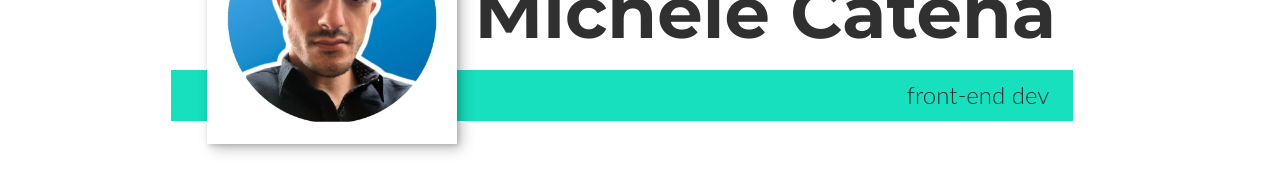
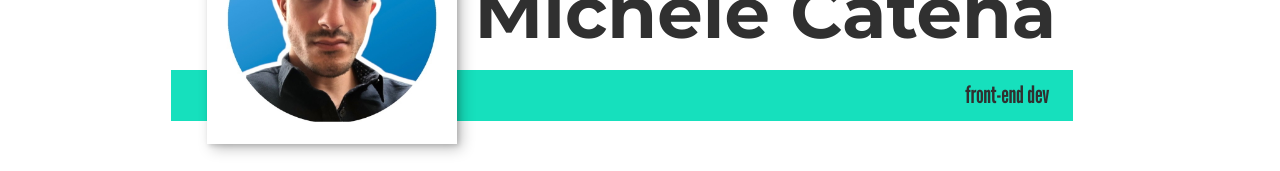
Before and after one commit to 10xMike/html-css-js-portfolio, a plain HTML site: page index.html in a window 1280 px wide. Shown: the part 232-403 px from the top of the page. Drawn offline with nearby package versions, Linux system fonts and the light colour scheme.

Commit message:
fix typography

```diff
--- a/css/style.css
+++ b/css/style.css
@@ -8,7 +8,7 @@
 
 :root {
   --ff-primary: "Montserrat", sans-serif;
-  --ff-secondary: "Lato", sans-serif;
+  --ff-secondary: "League Gothic", sans-serif;
 
   --fw-reg: 300;
   --fw-bold: 900;
--- a/index.html
+++ b/index.html
@@ -23,10 +23,9 @@
     <link rel="preconnect" href="https://fonts.googleapis.com" />
     <link rel="preconnect" href="https://fonts.gstatic.com" crossorigin />
     <link
-      href="https://fonts.googleapis.com/css2?family=Montserrat:wght@300;400;700&display=swap"
+      href="https://fonts.googleapis.com/css2?family=League+Gothic&family=Montserrat:wght@300;400;700&display=swap"
       rel="stylesheet"
     />
-
     <!-- style -->
     <link rel="stylesheet" href="./css/style.css" />
   </head>
```
